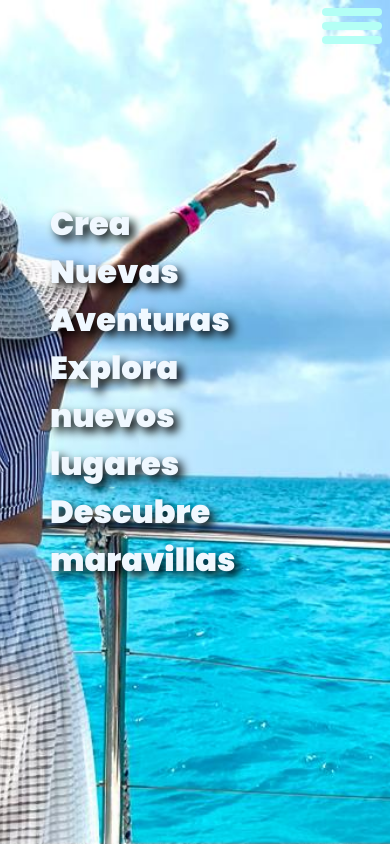
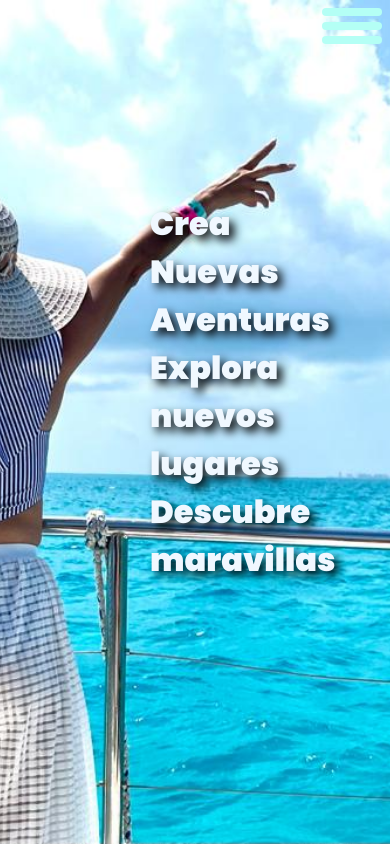
Before and after one commit to MarioVerde24/MarioVerde24, a plain HTML site: page index.html in a window 390 px wide. Shown: the top 846 px of the page. Drawn offline with Linux system fonts and the light colour scheme.

Commit message:
Update style.css

```diff
--- a/style.css
+++ b/style.css
@@ -271,10 +271,10 @@ nav{
 }
 }
 
-@media only screen and (max-width: 780px) {
+@media only screen and (max-width: 480px) {
 
     .container-banner{
         top: 200px;
-        left: 50px;
+        left: 150px;
     }
 }
```
